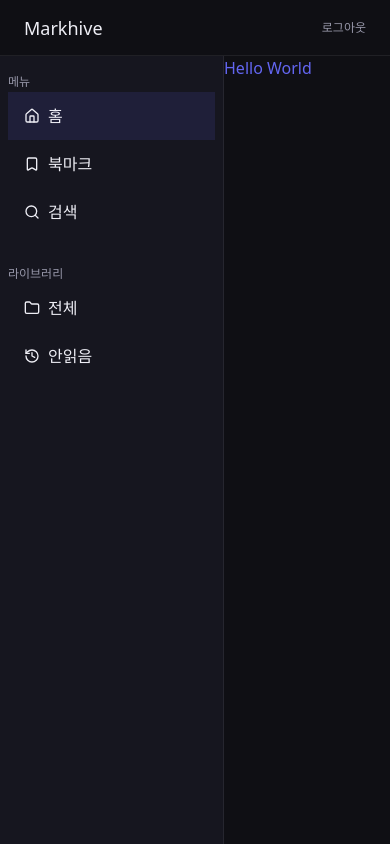
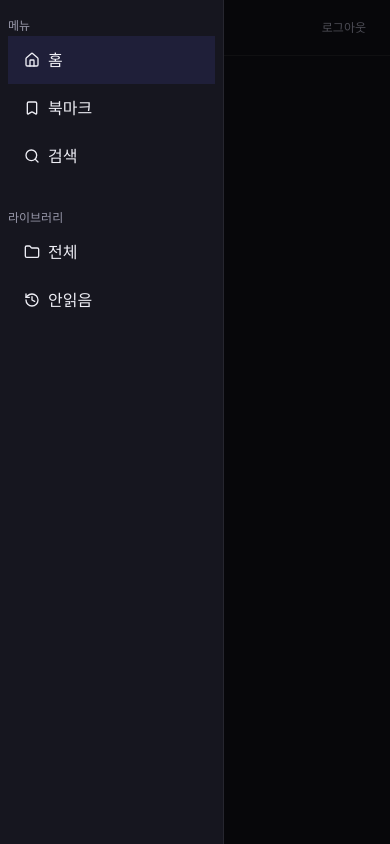
Before and after one commit to SwimmingRiver/Markhive, a Next.js app: page / in a window 390 px wide. Built offline with nearby package versions, Linux system fonts and the light colour scheme; no server answers.

Commit message:
feat: snb 숨기기 추가

```diff
--- a/src/app/(app)/layout.tsx
+++ b/src/app/(app)/layout.tsx
@@ -1,6 +1,5 @@
 import createClient from "@/lib/supabase/server";
-import Header from "@/components/layout/header";
-import SNB from "@/components/layout/SNB";
+import ClientLayout from "@/components/layout/clientLayout";
 
 export default async function AppLayout({
   children,
@@ -13,12 +12,8 @@ export default async function AppLayout({
   } = await supabase.auth.getUser();
 
   return (
-    <div className="flex flex-col h-full">
-      <Header email={user?.email ?? ""} />
-      <div className="flex flex-1 overflow-hidden">
-        <SNB />
-        <main className="flex-1 overflow-auto">{children}</main>
-      </div>
-    </div>
+    <ClientLayout email={user?.email ?? ""}>
+      <main className="flex-1 overflow-auto">{children}</main>
+    </ClientLayout>
   );
 }
--- a/src/components/layout/SNB.tsx
+++ b/src/components/layout/SNB.tsx
@@ -1,5 +1,4 @@
 "use client";
-import Link from "next/link";
 
 import {
   BookmarkIcon,
@@ -9,16 +8,19 @@ import {
   SearchIcon,
 } from "lucide-react";
 import { usePathname } from "next/navigation";
+import Link from "next/link";
 
-const menuItems = [
+const MENU_ITEMS = [
   { href: "/", icon: HomeIcon, label: "홈" },
   { href: "/bookmark", icon: BookmarkIcon, label: "북마크" },
   { href: "/search", icon: SearchIcon, label: "검색" },
 ];
-const libraryItems = [
+
+const LIBRARY_ITEMS = [
   { href: "/library", icon: FolderIcon, label: "전체" },
   { href: "/library/unread", icon: HistoryIcon, label: "안읽음" },
 ];
+
 const getItemsStyle = (pathname: string, href: string) => {
   return `flex items-center gap-2 px-4 py-3 ${pathname === href ? "bg-primary-soft" : ""}`;
 };
@@ -26,10 +28,11 @@ const getItemsStyle = (pathname: string, href: string) => {
 export default function SNB() {
   const pathname = usePathname();
   return (
-    <div className="w-56 h-full border-r border-border bg-surface h-full">
+    <div className="w-56 h-full border-r border-border bg-surface">
       <div className="px-2 py-3">
         <span className="text-[12px] text-muted">메뉴</span>
-        {menuItems.map((item) => (
+
+        {MENU_ITEMS.map((item) => (
           <Link
             key={item.href}
             href={item.href}
@@ -42,7 +45,7 @@ export default function SNB() {
       </div>
       <div className="px-2 py-3">
         <span className="text-[12px] text-muted">라이브러리</span>
-        {libraryItems.map((item) => (
+        {LIBRARY_ITEMS.map((item) => (
           <Link
             key={item.href}
             href={item.href}
--- /dev/null
+++ b/src/components/layout/clientLayout.tsx
@@ -0,0 +1,35 @@
+"use client";
+import { ReactNode, useState } from "react";
+import SNB from "./SNB";
+import Header from "./header";
+
+interface ClientLayoutProps {
+  children: ReactNode;
+  email: string;
+}
+
+export default function ClientLayout({ children, email }: ClientLayoutProps) {
+  const [isOpen, setIsOpen] = useState(true);
+
+  return (
+    <div className="flex flex-col h-full">
+      <Header email={email} onToggle={() => setIsOpen(!isOpen)} />
+      <div className="flex flex-1 overflow-hidden relative">
+        {isOpen && (
+          <div
+            className="fixed inset-0 bg-black/50 z-20 md:hidden"
+            onClick={() => setIsOpen(false)}
+          />
+        )}
+        <div
+          className={`fixed inset-y-0 left-0 z-30 transition-transform duration-300 md:relative md:inset-auto md:z-auto ${
+            isOpen ? "translate-x-0" : "-translate-x-full md:hidden"
+          }`}
+        >
+          <SNB />
+        </div>
+        {children}
+      </div>
+    </div>
+  );
+}
--- a/src/components/layout/header.tsx
+++ b/src/components/layout/header.tsx
@@ -1,16 +1,24 @@
+"use client";
 import SignoutButton from "./signout-button";
 import Link from "next/link";
+import { MenuIcon } from "lucide-react";
 
 interface HeaderProps {
   email: string;
+  onToggle: () => void;
 }
 
-export default function Header({ email }: HeaderProps) {
+export default function Header({ email, onToggle }: HeaderProps) {
   return (
     <header className="flex items-center justify-between px-6 h-14 border-b border-border [border-bottom-width:0.5px]">
-      <Link href="/" className="font-serif text-lg">
-        Markhive
-      </Link>
+      <div className="flex items-center gap-3">
+        <button onClick={onToggle} className="p-1 rounded hover:bg-surface">
+          <MenuIcon className="w-4 h-4" />
+        </button>
+        <Link href="/" className="font-serif text-lg">
+          Markhive
+        </Link>
+      </div>
       <div className="flex items-center gap-4">
         <span className="text-[12px] text-muted">{email}</span>
         <SignoutButton />
```
